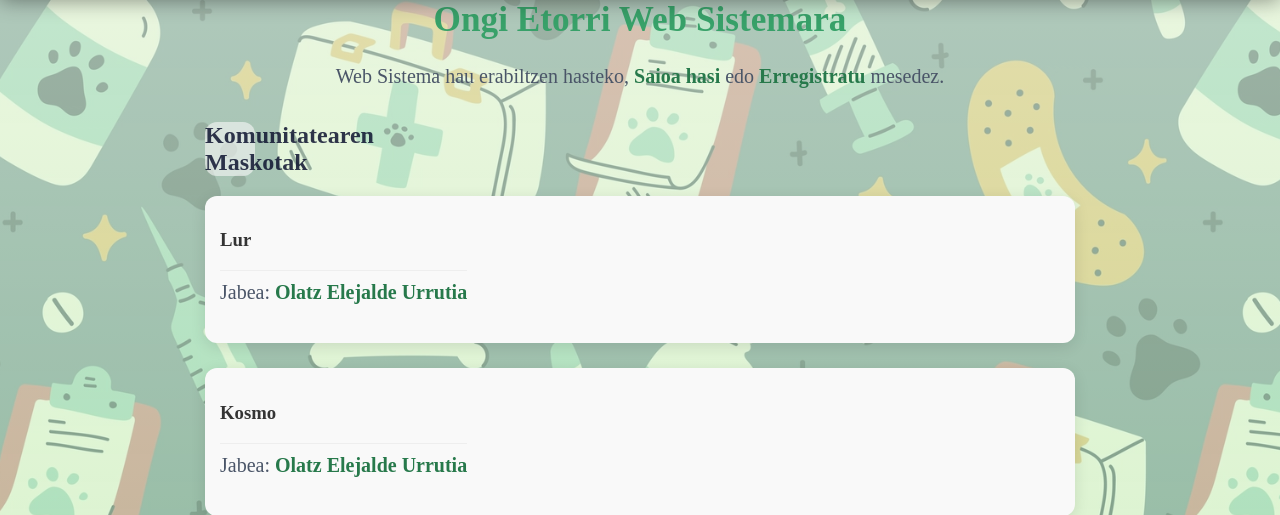
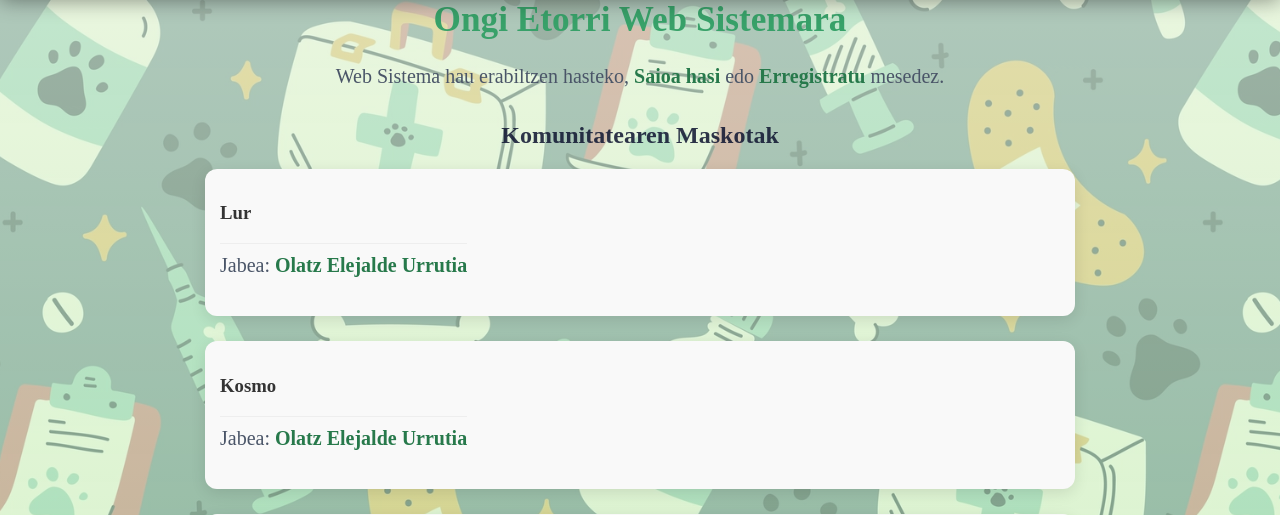
Before and after one commit to LUC1A05/SEGUR_PROIEKTUA, a PHP site: page / in a window 1280 px wide. Shown: the part 84-599 px from the top of the page. Run offline with PHP 8.4, Linux system fonts and the light colour scheme; data comes from the database, SQL or seed files in the repository.

Commit message:
despistao

```diff
--- a/src/assets/styleHome.css
+++ b/src/assets/styleHome.css
@@ -219,8 +219,6 @@ div, ul, nav, header, footer, a, li, label {
 }
 
 .maskota-zerrenda h2 {
-    background-color: #f9f9f99a;
     border-radius: 12px;
-    width: 50px;
     text-align: center;
 }
```
